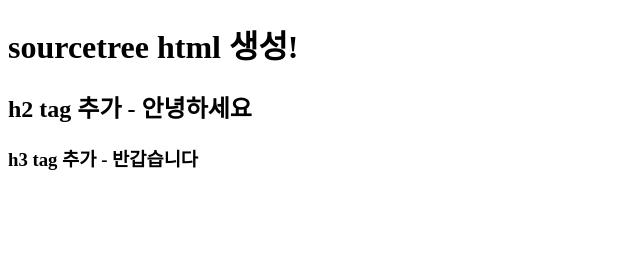
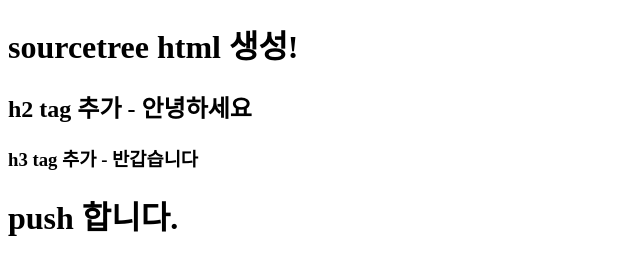
Before and after one commit to xogh0207/git_backup, a plain HTML site: page index.html in a window 1280 px wide. Shown: the whole page, without its empty margins (0-640 px from the left). Drawn offline with Linux system fonts and the light colour scheme.

Commit message:
push 추가

```diff
--- a/index.html
+++ b/index.html
@@ -9,5 +9,6 @@
     <h1>sourcetree html 생성!</h1>
     <h2>h2 tag 추가 - 안녕하세요</h2>
     <h3>h3 tag 추가 - 반갑습니다</h3>
+    <h1>push 합니다.</h1>
 </body>
 </html>
```
